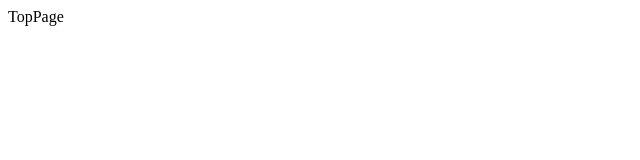
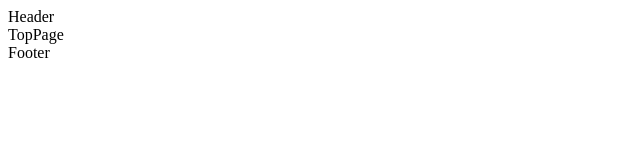
Before and after one commit to kimuniiii/Personal-Development, a Next.js app in the folder packages/client/: page / in a window 1280 px wide. Shown: the top 160 px of the page, without its empty margins (0-640 px from the left). Built offline with nearby package versions, Linux system fonts and the light colour scheme.

Commit message:
共通のテンプレートを作成

```diff
--- /dev/null
+++ b/packages/client/src/components/templates/CommonTemplate/index.tsx
@@ -0,0 +1,18 @@
+import type { ReactNode, VFC } from "react";
+
+import { CommonFooter } from "src/components/templates/CommonTemplate/CommonFooter";
+import { CommonHeader } from "src/components/templates/CommonTemplate/CommonHeader";
+
+type CommonTemplateProps = {
+  children: ReactNode;
+};
+
+export const CommonTemplate: VFC<CommonTemplateProps> = ({ children }) => {
+  return (
+    <div>
+      <CommonHeader />
+      <main>{children}</main>
+      <CommonFooter />
+    </div>
+  );
+};
--- a/packages/client/src/pages/index.tsx
+++ b/packages/client/src/pages/index.tsx
@@ -1,5 +1,15 @@
+import React from "react";
+
+import { HeadTemplate } from "../components/templates/HeadTemplate";
+import { CommonTemplate } from "src/components/templates/CommonTemplate";
+
 const TopPage = () => {
-  return <div>TopPage</div>;
+  return (
+    <React.Fragment>
+      <HeadTemplate pageTitle="TopPage" />
+      <CommonTemplate>TopPage</CommonTemplate>
+    </React.Fragment>
+  );
 };
 
 export default TopPage;
```
